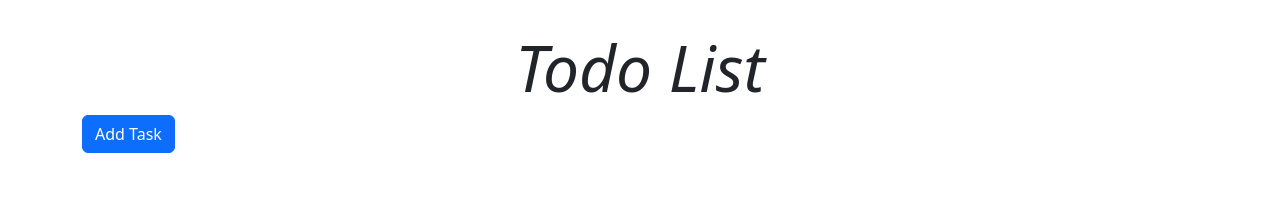
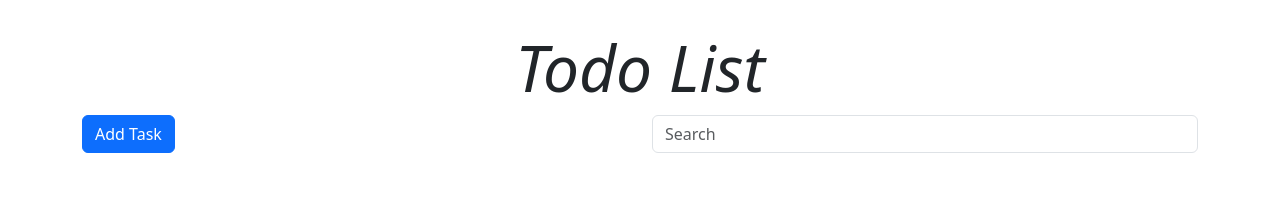
Before and after one commit to MarcoEsquivel1/tuyodev_challenge_frontend, a React (Vite) app: page / in a window 1280 px wide. Shown: the top 205 px of the page. Built offline with nearby package versions, Linux system fonts and the light colour scheme.

Commit message:
feat(UI): Search task
Implementation of searchbox to search a task

```diff
--- a/src/components/TodoList.tsx
+++ b/src/components/TodoList.tsx
@@ -1,10 +1,12 @@
-import { Button, Col, Row } from "react-bootstrap"
-import { TodoForm } from "./TodoForm"
-import { useModal } from "../hooks/useModal"
-import { RootState } from "../stores/taskStore"
-import { useSelector } from "react-redux"
-import { TodoItem } from "./TodoItem"
-import { AnimatePresence, motion } from "framer-motion"
+import React, { useState, useEffect } from "react";
+import { Button, Col, Row, Form } from "react-bootstrap";
+import { TodoForm } from "./TodoForm";
+import { useModal } from "../hooks/useModal";
+import { RootState } from "../stores/taskStore";
+import { useSelector } from "react-redux";
+import { TodoItem } from "./TodoItem";
+import { AnimatePresence, motion } from "framer-motion";
+import { TaskInterface } from "../interfaces";
 
 const animatedItem = {
     hidden: { opacity: 0, x: 50 },
@@ -17,14 +19,26 @@ const animatedItem = {
         },
     },
     exit: {
-        scaleY: 0, opacity: 0, zIndex: -1,
+        scaleY: 0,
+        opacity: 0,
+        zIndex: -1,
     },
 };
 
 export const TodoList = () => {
     const { showModal, toggleModal } = useModal();
+    const [searchTerm, setSearchTerm] = useState("");
+    const [filteredTasks, setFilteredTasks] = useState<TaskInterface[]>([]);
 
     const tasks = useSelector((state: RootState) => state.tasks.tasks);
+
+    useEffect(() => {
+        const filtered = tasks.filter((task) =>
+            task.description.toLowerCase().includes(searchTerm.toLowerCase()) ||
+            task.date.toLowerCase().includes(searchTerm.toLowerCase())
+        );
+        setFilteredTasks(filtered);
+    }, [searchTerm, tasks]);
 
     return (
         <>
@@ -37,10 +51,17 @@ export const TodoList = () => {
                         Add Task
                     </Button>
                 </Col>
-                <Col></Col>
+                <Col>
+                    <Form.Control
+                        type="text"
+                        placeholder="Search"
+                        value={searchTerm}
+                        onChange={(e) => setSearchTerm(e.target.value)}
+                    />
+                </Col>
             </Row>
             <AnimatePresence>
-                {tasks.map((task) => (
+                {filteredTasks.map((task) => (
                     <motion.div
                         key={task.id}
                         variants={animatedItem}
```
